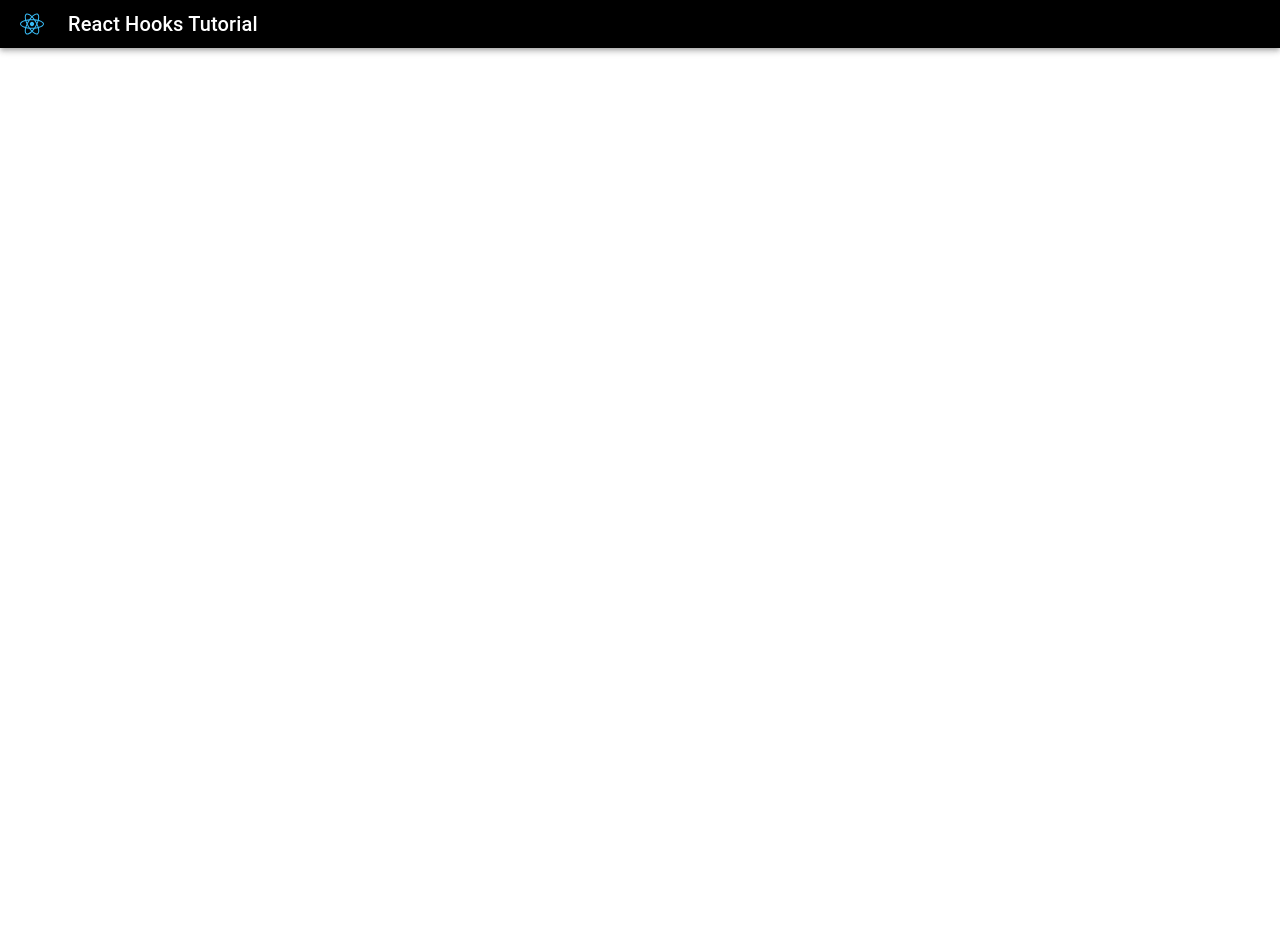
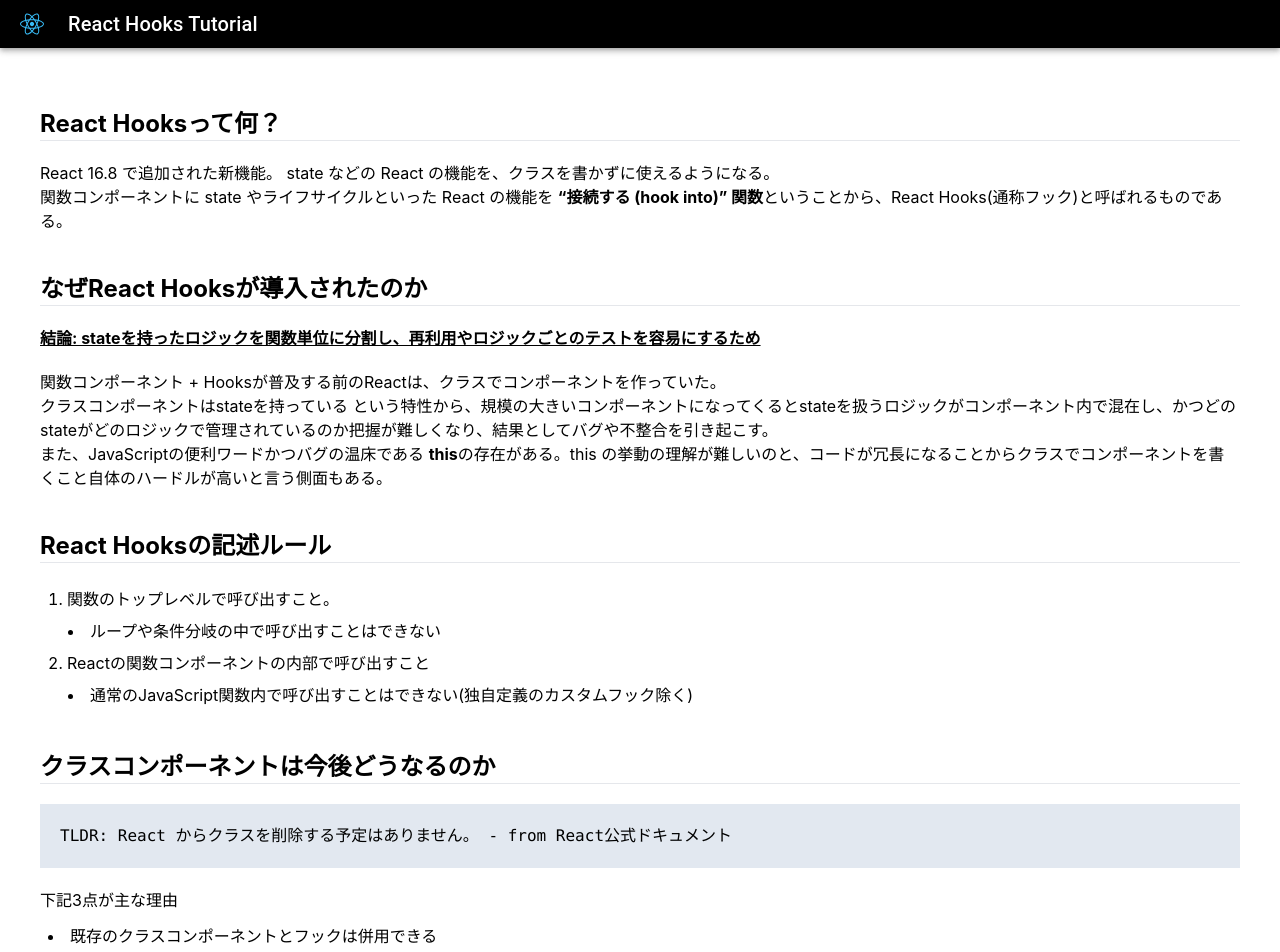
Before and after one commit to Teppeichang/react_hooks_tutorial, a React (Create React App) app: page /about-hooks in a window 1280 px wide. Shown: the top 952 px of the page. Before the commit the page ends 800 px from the top, so only its background shows below. Built offline with nearby package versions, Linux system fonts and the light colour scheme.

Commit message:
Feat: About Hooks(React Hooksとは？)ページの追加実装

```diff
--- a/src/App.jsx
+++ b/src/App.jsx
@@ -11,6 +11,7 @@
 import Top from "./pages/Top";
 import UseStatePage from "./pages/UseStatePage";
 import UseEffectPage from "./pages/UseEffectPage";
+import AboutHooks from "./pages/AboutHooks";
 
 function App() {
   const [open, setOpen] = useState(false);
@@ -33,9 +34,9 @@
         </AppBar>
         <Drawer sx={{ width: 400 }} variant="temporary" open={open} onClose={handleToggle}>
           <List sx={{ display: 'flex', flexDirection: 'column', p: 2, lineHeight: 3 }}>
+            <Link to="/about-hooks" className="hover:text-sky-400 hover:underline">React Hooksとは？</Link>
             <Link to="/usestate" className="hover:text-sky-400 hover:underline">useState</Link>
             <Link to="/useeffect" className="hover:text-sky-400 hover:underline">useEffect</Link>
-            <p>useContext</p>
           </List>
         </Drawer>
       </Box>
@@ -43,6 +44,7 @@
         <Route path="/" element={<Top />} />
         <Route path="/usestate" element={<UseStatePage />} />
         <Route path="/useeffect" element={<UseEffectPage />} />
+        <Route path="/about-hooks" element={<AboutHooks />}/>
       </Routes>
     </BrowserRouter>
   );
--- /dev/null
+++ b/src/pages/AboutHooks.jsx
@@ -0,0 +1,46 @@
+const AboutHooks = () => {
+  return (
+    <div className="mt-5 p-10">
+      <p className="text-2xl font-bold">React Hooksって何？</p>
+      <hr />
+      <p className="mt-5">
+        React 16.8 で追加された新機能。
+        state などの React の機能を、クラスを書かずに使えるようになる。
+        <br />
+        関数コンポーネントに state やライフサイクルといった React の機能を <span className="font-bold">“接続する (hook into)” 関数</span>ということから、React Hooks(通称フック)と呼ばれるものである。
+      </p>
+      <p className="text-2xl font-bold mt-10">なぜReact Hooksが導入されたのか</p>
+      <hr />
+      <p className="mt-5 font-bold text-decoration: underline">結論: stateを持ったロジックを関数単位に分割し、再利用やロジックごとのテストを容易にするため</p>
+      <p className="mt-5">
+        関数コンポーネント + Hooksが普及する前のReactは、クラスでコンポーネントを作っていた。<br />
+        クラスコンポーネントはstateを持っている という特性から、規模の大きいコンポーネントになってくるとstateを扱うロジックがコンポーネント内で混在し、かつどのstateがどのロジックで管理されているのか把握が難しくなり、結果としてバグや不整合を引き起こす。<br />
+        また、JavaScriptの便利ワードかつバグの温床である <span className="font-bold">this</span>の存在がある。this の挙動の理解が難しいのと、コードが冗長になることからクラスでコンポーネントを書くこと自体のハードルが高いと言う側面もある。</p>
+      <p className="text-2xl font-bold mt-10">React Hooksの記述ルール</p>
+      <hr />
+      <ul className="list-decimal list-inside mt-5 pl-2 leading-8">
+        <li>関数のトップレベルで呼び出すこと。</li>
+          <ul className="list-disc list-inside pl-5">
+            <li>ループや条件分岐の中で呼び出すことはできない</li>
+          </ul>
+        <li>Reactの関数コンポーネントの内部で呼び出すこと</li>
+          <ul className="list-disc list-inside pl-5">
+            <li>通常のJavaScript関数内で呼び出すことはできない(独自定義のカスタムフック除く)</li>
+          </ul>
+      </ul>
+      <p className="text-2xl font-bold mt-10">クラスコンポーネントは今後どうなるのか</p>
+      <hr />
+      <code className="bg-slate-200 block mt-5 mb-5 p-5">
+        TLDR: React からクラスを削除する予定はありません。 - from React公式ドキュメント
+      </code>
+      <p>下記3点が主な理由</p>
+      <ul className="list-disc list-inside mt-2 pl-2 leading-8">
+        <li>既存のクラスコンポーネントとフックは併用できる</li>
+        <li>既存のクラスコンポーネントが大規模であれば、大幅な書き換えは非推奨</li>
+        <li>Facebookでもクラスコンポーネントとフックを併用して開発を続ける予定</li>
+      </ul>
+    </div>
+  );
+};
+
+export default AboutHooks;
--- a/src/pages/Top.jsx
+++ b/src/pages/Top.jsx
@@ -3,13 +3,13 @@
     <div className="mt-5 p-10">
       <p className="text-2xl font-bold">React Hooks Tutorialへようこそ</p>
       <hr />
-      <p className="mt-2">
+      <p className="mt-5">
         本チュートリアルでは、React ver16.8から実装されたReact
         Hooksのうち、組み込みの7種類のフックについて実例を用いて解説を行います。
       </p>
       <p className="text-2xl font-bold mt-10">ご注意事項</p>
       <hr />
-      <ul className="list-decimal list-inside leading-8 mt-2 pl-2">
+      <ul className="list-decimal list-inside leading-8 mt-5 pl-2">
         <li>
           本チュートリアルの解説はさまざまな参考資料をもとに、作者自身の感覚でポイントを押さえたものとなっております。
         </li>
@@ -19,11 +19,8 @@
           </li>
         </ul>
         <li>
-          プログラミングスクール生やその関係者による盗作防止の観点から、本チュートリアルのソースコードについては原則非公開とさせていただきます。ご了承ください。
+          プログラミングスクール生やその関係者による盗用防止の観点から、本チュートリアルのソースコードについては原則非公開とさせていただきます。ご了承ください。
         </li>
-        <ul className="list-disc list-inside pl-5">
-          <li>作者は二度の盗作（一度は未遂）を経験しています。</li>
-        </ul>
         <li>
           カスタムフックに関する解説については検討中です。（ユーザー定義フックということで、触れ出すとキリがないので。）
         </li>
@@ -32,11 +29,16 @@
         本チュートリアル作成にあたって参考にさせていただいたページ等
       </p>
       <hr />
-      <ul className="list-disc list-inside mt-2 pl-2 leading-8">
+      <ul className="list-disc list-inside mt-5 pl-2 leading-8">
         <li>
           <a href="https://www.youtube.com/watch?v=uuAdVs7sbAs&t=208s" className="text-decoration: underline">
             【React Hooks入門】完全初心者OK！8種類のHooksを学んでReactの理解を深めよう -
             YouTubeチャンネル: プログラミングチュートリアル 様
+          </a>
+        </li>
+        <li>
+          <a href="https://ja.reactjs.org/docs/hooks-intro.html#motivation" className="text-decoration: underline">
+            フックの導入 - React公式ドキュメント
           </a>
         </li>
         <li>
```
